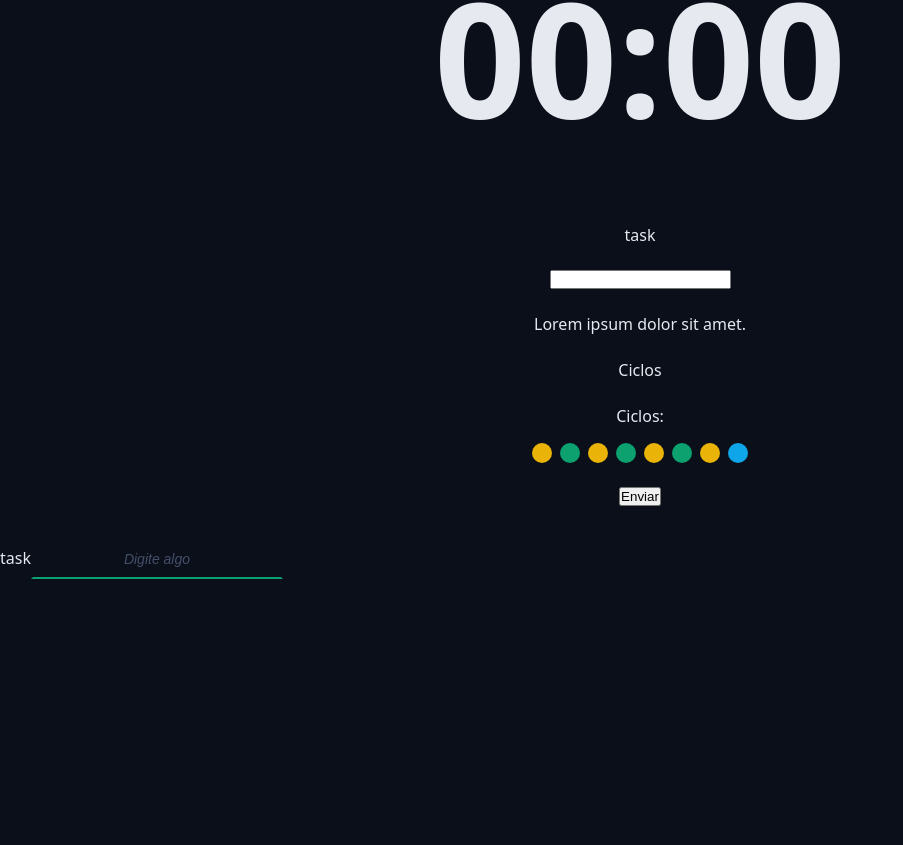
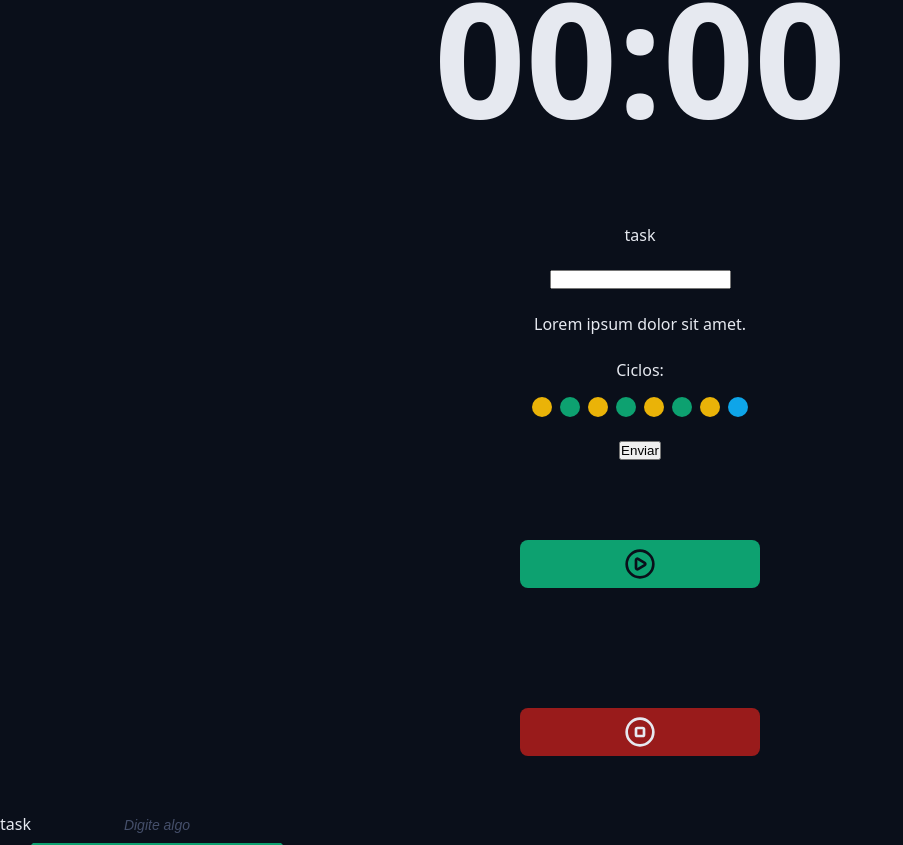
Before and after one commit to commit-ana/CONTRUCAO_FRONT1, a React (Vite) app in the folder praticas/pratica04/chronos-pomodoro/: page / in a window 1280 px wide. Shown: the part 413-1258 px from the top of the page, without its empty margins (0-903 px from the left). Before the commit the page ends 992 px from the top, so only its background shows below. Built offline with nearby package versions, Linux system fonts and the light colour scheme.

Commit message:
pratica19 - botao dinamico play e stop

```diff
--- a/praticas/pratica04/chronos-pomodoro/src/App.tsx
+++ b/praticas/pratica04/chronos-pomodoro/src/App.tsx
@@ -4,6 +4,8 @@
 import { CountDown } from './components/CountDown';
 import { DefaultInput } from './components/DefaultInput';
 import { Cycles } from './components/Cycles';
+import { DefaultButton } from './components/DefaultButton';
+import { PlayCircleIcon, StopCircleIcon } from 'lucide-react';
 
 import './styles/theme.css';
 import './styles/globals.css';
@@ -38,7 +40,6 @@
 
     {/* Grupo 3 */}
     <div className="formRow">
-      <p>Ciclos</p>
       <Cycles />
     </div>
 
@@ -49,6 +50,11 @@
   </form>
 </Container>
 
+<div className="formRow">
+  <DefaultButton icon={<PlayCircleIcon />} />
+  <DefaultButton icon={<StopCircleIcon />} color="red" />
+</div>
+
 <DefaultInput
   id="meuInput"
   type="text"
@@ -56,7 +62,7 @@
   placeholder="Digite algo"
   required
 />
-  </>
+</>
 
   );
 }
--- /dev/null
+++ b/praticas/pratica04/chronos-pomodoro/src/components/DefaultButton/index.tsx
@@ -0,0 +1,18 @@
+import styles from './styles.module.css';
+
+type DefaultButtonProps = {
+  icon: React.ReactNode;
+  color?: 'green' | 'red';
+} & React.ComponentProps<'button'>;
+
+export function DefaultButton({
+  icon,
+  color = 'green',
+  ...props
+}: DefaultButtonProps) {
+  return (
+    <button className={`${styles.button} ${styles[color]}`} {...props}>
+      {icon}
+    </button>
+  );
+}
--- /dev/null
+++ b/praticas/pratica04/chronos-pomodoro/src/components/DefaultButton/styles.module.css
@@ -0,0 +1,31 @@
+.button {
+  border: none;
+  display: flex;
+  align-items: center;
+  justify-content: center;
+  min-width: 24rem;
+  padding: 0.8rem;
+  border-radius: 0.8rem;
+  margin: 4.8rem 0;
+  cursor: pointer;
+  transition: all 0.1s ease-in-out;
+}
+
+.button svg {
+  width: 3.2rem;
+  height: 3.2rem;
+}
+
+.button:hover {
+  filter: brightness(80%);
+}
+
+.green {
+  background: var(--primary);
+  color: var(--text-over-primary);
+}
+
+.red {
+  background: var(--error);
+  color: var(--text-over-error);
+}
```
